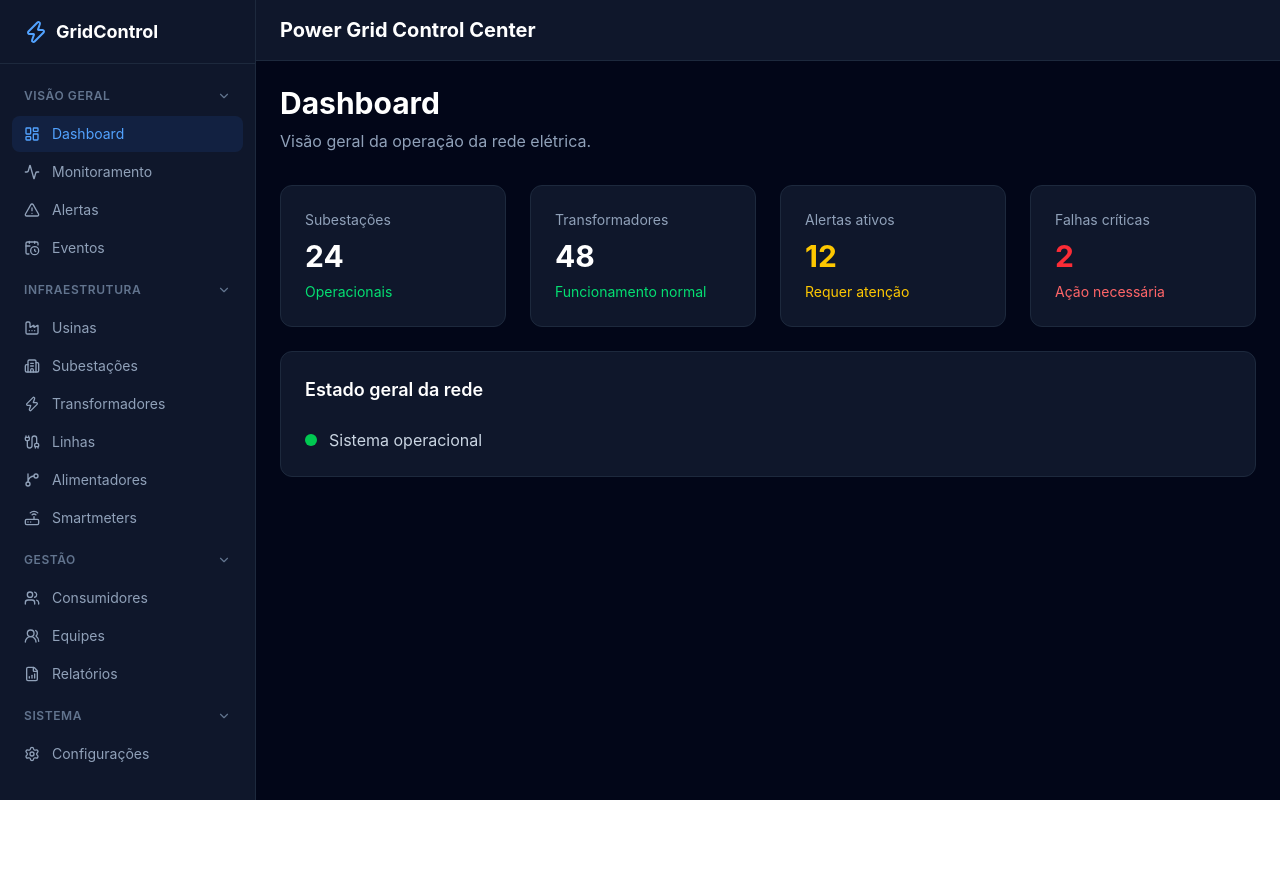
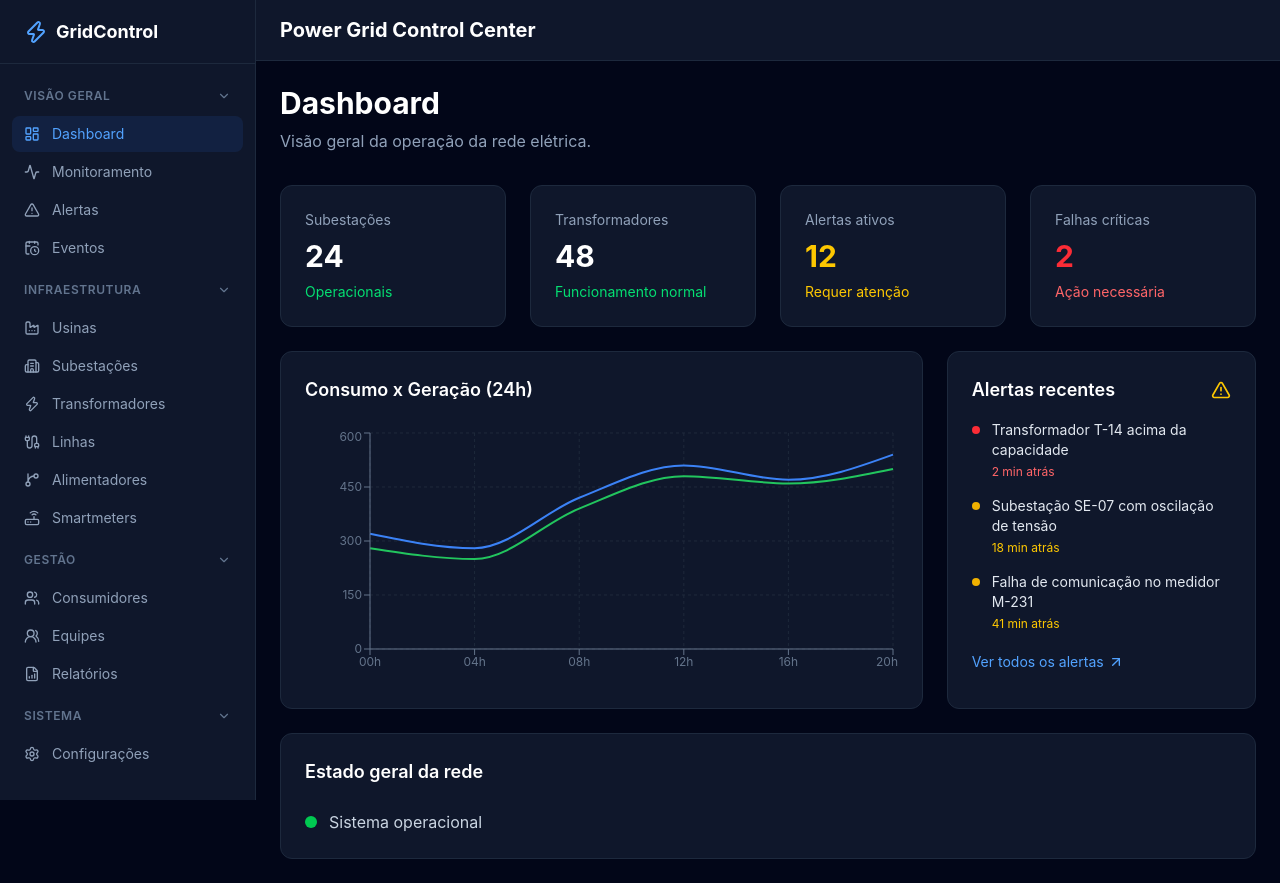
Before and after one commit to edsantos-dev/power-grid-control-center, a React (Vite) app in the folder frontend/: page /dashboard in a window 1280 px wide. Before the commit the page ends 800 px from the top, so only its background shows below. Built offline with nearby package versions, Linux system fonts and the light colour scheme.

Commit message:
feat: adiciona grafico de consumo/geracao e alertas recentes no Dashboard

```diff
--- a/frontend/src/pages/Dashboard/index.tsx
+++ b/frontend/src/pages/Dashboard/index.tsx
@@ -1,8 +1,39 @@
+import { AlertTriangle, ArrowUpRight } from 'lucide-react'
+import {
+  LineChart,
+  Line,
+  XAxis,
+  YAxis,
+  CartesianGrid,
+  Tooltip,
+  ResponsiveContainer,
+} from 'recharts'
+
+const consumoData = [
+  { hora: '00h', consumo: 320, geracao: 280 },
+  { hora: '04h', consumo: 280, geracao: 250 },
+  { hora: '08h', consumo: 420, geracao: 390 },
+  { hora: '12h', consumo: 510, geracao: 480 },
+  { hora: '16h', consumo: 470, geracao: 460 },
+  { hora: '20h', consumo: 540, geracao: 500 },
+]
+
+const alertasRecentes = [
+  { id: 1, titulo: 'Transformador T-14 acima da capacidade', nivel: 'critico', tempo: '2 min atrás' },
+  { id: 2, titulo: 'Subestação SE-07 com oscilação de tensão', nivel: 'atencao', tempo: '18 min atrás' },
+  { id: 3, titulo: 'Falha de comunicação no medidor M-231', nivel: 'atencao', tempo: '41 min atrás' },
+]
+
+const nivelStyles = {
+  critico: { dot: 'bg-red-500', text: 'text-red-400' },
+  atencao: { dot: 'bg-yellow-500', text: 'text-yellow-400' },
+}
+
 function Dashboard() {
   return (
     <div>
       <div className="mb-8">
-        <h2 className="text-3xl font-bold">
+        <h2 className="text-3xl font-bold text-white">
           Dashboard
         </h2>
 
@@ -12,12 +43,12 @@ function Dashboard() {
       </div>
 
       <div className="grid gap-6 md:grid-cols-2 xl:grid-cols-4">
-        <div className="rounded-xl border border-slate-800 bg-slate-900 p-6">
+        <div className="rounded-xl border border-slate-800 bg-slate-900 p-6 transition hover:border-slate-700">
           <p className="text-sm text-slate-400">
             Subestações
           </p>
 
-          <p className="mt-2 text-3xl font-bold">
+          <p className="mt-2 text-3xl font-bold text-white">
             24
           </p>
 
@@ -26,12 +57,12 @@ function Dashboard() {
           </p>
         </div>
 
-        <div className="rounded-xl border border-slate-800 bg-slate-900 p-6">
+        <div className="rounded-xl border border-slate-800 bg-slate-900 p-6 transition hover:border-slate-700">
           <p className="text-sm text-slate-400">
             Transformadores
           </p>
 
-          <p className="mt-2 text-3xl font-bold">
+          <p className="mt-2 text-3xl font-bold text-white">
             48
           </p>
 
@@ -40,7 +71,7 @@ function Dashboard() {
           </p>
         </div>
 
-        <div className="rounded-xl border border-slate-800 bg-slate-900 p-6">
+        <div className="rounded-xl border border-slate-800 bg-slate-900 p-6 transition hover:border-slate-700">
           <p className="text-sm text-slate-400">
             Alertas ativos
           </p>
@@ -54,7 +85,7 @@ function Dashboard() {
           </p>
         </div>
 
-        <div className="rounded-xl border border-slate-800 bg-slate-900 p-6">
+        <div className="rounded-xl border border-slate-800 bg-slate-900 p-6 transition hover:border-slate-700">
           <p className="text-sm text-slate-400">
             Falhas críticas
           </p>
@@ -69,8 +100,73 @@ function Dashboard() {
         </div>
       </div>
 
+      <div className="mt-6 grid gap-6 xl:grid-cols-3">
+        <div className="rounded-xl border border-slate-800 bg-slate-900 p-6 xl:col-span-2">
+          <h3 className="text-lg font-semibold text-white">
+            Consumo x Geração (24h)
+          </h3>
+
+          <div className="mt-6 h-64">
+            <ResponsiveContainer width="100%" height="100%">
+              <LineChart data={consumoData}>
+                <CartesianGrid strokeDasharray="3 3" stroke="#1e293b" />
+                <XAxis dataKey="hora" stroke="#64748b" fontSize={12} />
+                <YAxis stroke="#64748b" fontSize={12} />
+                <Tooltip
+                  contentStyle={{
+                    backgroundColor: '#0f172a',
+                    border: '1px solid #1e293b',
+                    borderRadius: '8px',
+                    color: '#fff',
+                  }}
+                />
+                <Line type="monotone" dataKey="consumo" stroke="#3b82f6" strokeWidth={2} dot={false} />
+                <Line type="monotone" dataKey="geracao" stroke="#22c55e" strokeWidth={2} dot={false} />
+              </LineChart>
+            </ResponsiveContainer>
+          </div>
+        </div>
+
+        <div className="rounded-xl border border-slate-800 bg-slate-900 p-6">
+          <div className="flex items-center justify-between">
+            <h3 className="text-lg font-semibold text-white">
+              Alertas recentes
+            </h3>
+
+            <AlertTriangle className="h-5 w-5 text-yellow-400" />
+          </div>
+
+          <div className="mt-4 space-y-4">
+            {alertasRecentes.map((alerta) => {
+              const style = nivelStyles[alerta.nivel as keyof typeof nivelStyles]
+
+              return (
+                <div key={alerta.id} className="flex items-start gap-3">
+                  <span className={`mt-1.5 h-2 w-2 shrink-0 rounded-full ${style.dot}`} />
+
+                  <div>
+                    <p className="text-sm text-slate-200">
+                      {alerta.titulo}
+                    </p>
+
+                    <p className={`mt-1 text-xs ${style.text}`}>
+                      {alerta.tempo}
+                    </p>
+                  </div>
+                </div>
+              )
+            })}
+          </div>
+
+          <button className="mt-5 flex items-center gap-1 text-sm text-blue-400 transition hover:text-blue-300">
+            Ver todos os alertas
+            <ArrowUpRight className="h-4 w-4" />
+          </button>
+        </div>
+      </div>
+
       <div className="mt-6 rounded-xl border border-slate-800 bg-slate-900 p-6">
-        <h3 className="text-lg font-semibold">
+        <h3 className="text-lg font-semibold text-white">
           Estado geral da rede
         </h3>
 
```
